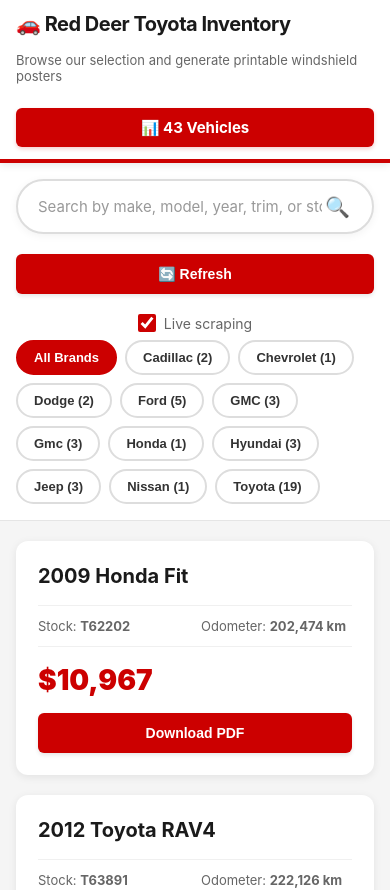
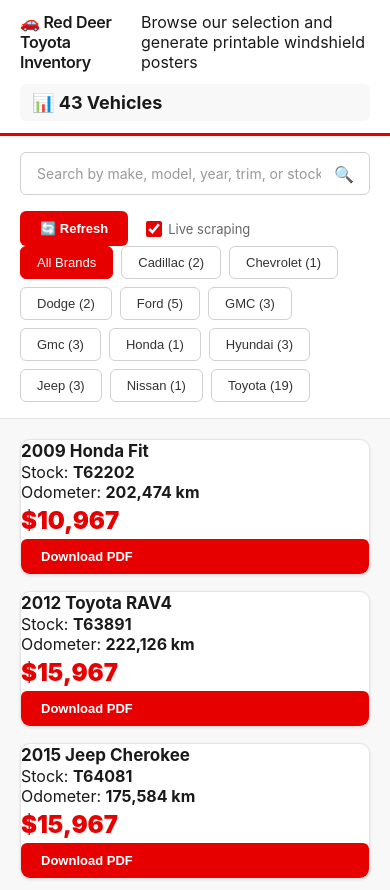
Before and after one commit to monilp28/RDTPDF, a React (Create React App) app: page / in a window 390 px wide. Shown: the top 890 px of the page. Built offline with nearby package versions, Linux system fonts and the light colour scheme; no server answers.

Commit message:
Refactor CSS for improved styling and responsiveness
Updated styles for various components including background colors, padding, and font sizes. Adjusted responsive design for better layout on smaller screens.

```diff
--- a/src/App.css
+++ b/src/App.css
@@ -185,13 +185,13 @@
 body {
   font-family: -apple-system, BlinkMacSystemFont, 'Segoe UI', 'Roboto', 'Oxygen', 'Ubuntu', 'Cantarell', sans-serif;
   color: #1a1a1a;
-  background: #f5f5f5;
+  background: #f8f8f8;
   min-height: 100vh;
 }
 
 .app-wrapper {
   min-height: 100vh;
-  background: #f5f5f5;
+  background: #f8f8f8;
 }
 
 .container {
@@ -203,8 +203,8 @@
 /* Header Section */
 .app-header-section {
   background: #fff;
-  border-bottom: 4px solid #cc0000;
-  box-shadow: 0 2px 8px rgba(0, 0, 0, 0.1);
+  border-bottom: 3px solid #e60000;
+  box-shadow: 0 1px 3px rgba(0, 0, 0, 0.08);
   position: sticky;
   top: 0;
   z-index: 100;
@@ -214,21 +214,48 @@
   display: flex;
   align-items: center;
   justify-content: space-between;
-  padding: 20px 40px;
+  padding: 16px 32px;
   gap: 24px;
 }
 
 .header-left {
   display: flex;
   align-items: center;
-  gap: 20px;
+  gap: 16px;
   flex: 1;
 }
 
-.header-logo {
-  width: 180px;
-  height: auto;
-  object-fit: contain;
+.header-logo-container {
+  display: flex;
+  align-items: center;
+  gap: 12px;
+  background: #e60000;
+  padding: 8px 16px;
+  border-radius: 6px;
+}
+
+.header-logo-icon {
+  width: 24px;
+  height: 24px;
+  background: white;
+  border-radius: 4px;
+  display: flex;
+  align-items: center;
+  justify-content: center;
+  font-size: 16px;
+}
+
+.header-logo-text {
+  color: white;
+  font-weight: 700;
+  font-size: 14px;
+  line-height: 1.2;
+}
+
+.header-logo-subtext {
+  font-size: 11px;
+  font-weight: 400;
+  opacity: 0.95;
 }
 
 .header-text {
@@ -237,69 +264,69 @@
 
 .app-title {
   margin: 0;
-  font-size: 28px;
-  font-weight: 700;
+  font-size: 16px;
+  font-weight: 600;
   color: #1a1a1a;
-  letter-spacing: -0.5px;
-}
-
-.app-subtitle {
-  color: #666;
-  margin: 4px 0 0 0;
-  font-size: 14px;
-  font-weight: 400;
+  letter-spacing: -0.3px;
 }
 
 .header-stats {
   display: flex;
-  gap: 16px;
+  gap: 2px;
   align-items: center;
+  background: #f8f8f8;
+  padding: 8px 12px;
+  border-radius: 6px;
 }
 
 .stat-badge {
-  background: #cc0000;
-  color: white;
-  padding: 10px 20px;
-  border-radius: 6px;
+  color: #1a1a1a;
   font-weight: 700;
-  font-size: 15px;
-  box-shadow: 0 2px 4px rgba(204, 0, 0, 0.2);
-  white-space: nowrap;
+  font-size: 18px;
+}
+
+.stat-label {
+  color: #666;
+  font-size: 12px;
+  font-weight: 400;
+  margin-left: 4px;
 }
 
 /* Search and Controls Section */
 .controls-section {
   background: #fff;
-  padding: 30px 40px;
+  padding: 20px 32px;
   border-bottom: 1px solid #e5e5e5;
 }
 
-.search-container {
-  max-width: 800px;
-  margin: 0 auto 24px auto;
+.search-and-filter-row {
+  display: flex;
+  gap: 12px;
+  align-items: center;
+  margin-bottom: 16px;
 }
 
 .search-wrapper {
   position: relative;
-  width: 100%;
+  flex: 1;
+  max-width: 600px;
 }
 
 .search-input {
   width: 100%;
-  padding: 18px 60px 18px 24px;
-  font-size: 16px;
-  border: 2px solid #ddd;
-  border-radius: 50px;
+  padding: 12px 48px 12px 16px;
+  font-size: 14px;
+  border: 1px solid #d0d0d0;
+  border-radius: 6px;
   outline: none;
-  transition: all 0.3s ease;
+  transition: all 0.2s ease;
   font-family: inherit;
   background: #fff;
-  box-shadow: 0 2px 8px rgba(0, 0, 0, 0.05);
 }
 
 .search-input:focus {
-  border-color: #cc0000;
-  box-shadow: 0 4px 12px rgba(204, 0, 0, 0.15);
+  border-color: #e60000;
+  box-shadow: 0 0 0 3px rgba(230, 0, 0, 0.1);
 }
 
 .search-input::placeholder {
@@ -308,38 +335,106 @@
 
 .search-icon {
   position: absolute;
-  right: 24px;
+  right: 16px;
   top: 50%;
   transform: translateY(-50%);
-  font-size: 20px;
+  font-size: 16px;
   color: #999;
   pointer-events: none;
 }
 
 .clear-search {
   position: absolute;
-  right: 56px;
+  right: 42px;
   top: 50%;
   transform: translateY(-50%);
-  background: #f5f5f5;
+  background: transparent;
   border: none;
-  color: #666;
+  color: #999;
   cursor: pointer;
-  padding: 8px;
+  padding: 4px;
   display: flex;
   align-items: center;
   justify-content: center;
-  border-radius: 50%;
-  width: 32px;
-  height: 32px;
+  width: 24px;
+  height: 24px;
   transition: all 0.2s ease;
-  font-size: 18px;
+  font-size: 16px;
   font-weight: bold;
 }
 
 .clear-search:hover {
-  background: #e0e0e0;
   color: #333;
+}
+
+.filter-toggle-btn {
+  padding: 12px 20px;
+  border: 1px solid #d0d0d0;
+  border-radius: 6px;
+  background: white;
+  color: #333;
+  font-size: 14px;
+  font-weight: 500;
+  cursor: pointer;
+  transition: all 0.2s ease;
+  display: flex;
+  align-items: center;
+  gap: 8px;
+  white-space: nowrap;
+}
+
+.filter-toggle-btn:hover {
+  border-color: #999;
+}
+
+/* Stats Row */
+.stats-row {
+  display: flex;
+  gap: 16px;
+  margin-bottom: 20px;
+}
+
+.stat-card {
+  flex: 1;
+  background: white;
+  border: 1px solid #e5e5e5;
+  border-radius: 8px;
+  padding: 16px;
+  display: flex;
+  align-items: center;
+  gap: 12px;
+}
+
+.stat-icon {
+  width: 40px;
+  height: 40px;
+  border-radius: 8px;
+  display: flex;
+  align-items: center;
+  justify-content: center;
+  font-size: 20px;
+}
+
+.stat-icon.vehicles { background: #e8f4f8; }
+.stat-icon.price { background: #e6f7ed; }
+.stat-icon.year { background: #fff4e6; }
+.stat-icon.makes { background: #f3e8ff; }
+
+.stat-content {
+  flex: 1;
+}
+
+.stat-label-small {
+  font-size: 12px;
+  color: #666;
+  font-weight: 500;
+  margin-bottom: 4px;
+}
+
+.stat-value-large {
+  font-size: 20px;
+  font-weight: 700;
+  color: #1a1a1a;
 }
 
 /* Filter and Action Buttons */
@@ -347,7 +442,7 @@
   display: flex;
   justify-content: space-between;
   align-items: center;
-  gap: 20px;
+  gap: 16px;
   flex-wrap: wrap;
 }
 
@@ -358,63 +453,59 @@
 
 .filter-buttons {
   display: flex;
-  gap: 10px;
+  gap: 8px;
   flex-wrap: wrap;
 }
 
 .filter-chip {
-  padding: 10px 20px;
-  border: 2px solid #ddd;
-  border-radius: 30px;
+  padding: 8px 16px;
+  border: 1px solid #d0d0d0;
+  border-radius: 6px;
   background: white;
   color: #333;
-  font-size: 14px;
-  font-weight: 600;
+  font-size: 13px;
+  font-weight: 500;
   cursor: pointer;
   transition: all 0.2s ease;
   white-space: nowrap;
 }
 
 .filter-chip:hover {
-  border-color: #cc0000;
-  color: #cc0000;
-  transform: translateY(-1px);
+  border-color: #e60000;
+  color: #e60000;
 }
 
 .filter-chip.active {
-  background: #cc0000;
+  background: #e60000;
   color: white;
-  border-color: #cc0000;
+  border-color: #e60000;
 }
 
 /* Action Buttons */
 .action-buttons {
   display: flex;
-  gap: 12px;
+  gap: 8px;
   align-items: center;
   flex-wrap: wrap;
 }
 
 .btn {
-  padding: 12px 24px;
+  padding: 10px 20px;
   border-radius: 6px;
   border: none;
-  background: #cc0000;
+  background: #e60000;
   color: white;
   cursor: pointer;
   font-weight: 600;
-  font-size: 14px;
+  font-size: 13px;
   transition: all 0.2s ease;
   display: inline-flex;
   align-items: center;
-  gap: 8px;
-  box-shadow: 0 2px 4px rgba(0, 0, 0, 0.1);
+  gap: 6px;
 }
 
 .btn:hover:not(:disabled) {
-  background: #b30000;
-  transform: translateY(-1px);
-  box-shadow: 0 4px 8px rgba(0, 0, 0, 0.15);
+  background: #cc0000;
 }
 
 .btn:disabled {
@@ -425,59 +516,58 @@
 .btn-secondary {
   background: white;
   color: #333;
-  border: 2px solid #ddd;
-  box-shadow: none;
+  border: 1px solid #d0d0d0;
 }
 
 .btn-secondary:hover:not(:disabled) {
-  background: #f5f5f5;
+  background: #f8f8f8;
   border-color: #999;
 }
 
 .mode-toggle {
   display: flex;
   align-items: center;
-  gap: 8px;
-  font-size: 14px;
+  gap: 6px;
+  font-size: 13px;
   color: #666;
   cursor: pointer;
   user-select: none;
-  padding: 8px 12px;
+  padding: 6px 10px;
   border-radius: 6px;
   transition: background 0.2s;
 }
 
 .mode-toggle:hover {
-  background: #f5f5f5;
+  background: #f8f8f8;
 }
 
 .mode-toggle input[type="checkbox"] {
-  width: 18px;
-  height: 18px;
+  width: 16px;
+  height: 16px;
   cursor: pointer;
-  accent-color: #cc0000;
+  accent-color: #e60000;
 }
 
 /* Status Messages */
 .status-message {
-  padding: 14px 24px;
-  border-radius: 8px;
-  font-weight: 600;
-  font-size: 14px;
-  margin-top: 16px;
+  padding: 12px 20px;
+  border-radius: 6px;
+  font-weight: 500;
+  font-size: 13px;
+  margin-top: 12px;
   animation: slideIn 0.3s ease;
 }
 
 .status-message.success {
-  background: #e8f5e9;
-  color: #2e7d32;
-  border-left: 4px solid #4caf50;
+  background: #e6f7ed;
+  color: #0d7a3f;
+  border: 1px solid #b8e6cc;
 }
 
 .status-message.error {
-  background: #ffebee;
-  color: #c62828;
-  border-left: 4px solid #f44336;
+  background: #fff0f0;
+  color: #c41e3a;
+  border: 1px solid #ffc9d0;
 }
 
 @keyframes slideIn {
@@ -494,119 +584,197 @@
 /* Vehicle Grid */
 .grid {
   display: grid;
-  grid-template-columns: repeat(auto-fill, minmax(320px, 1fr));
-  gap: 24px;
-  padding: 32px 40px;
+  grid-template-columns: repeat(auto-fill, minmax(280px, 1fr));
+  gap: 20px;
+  padding: 24px 32px;
 }
 
 /* Vehicle Cards */
 .card {
   background: white;
-  border-radius: 12px;
+  border-radius: 10px;
   overflow: hidden;
-  box-shadow: 0 2px 8px rgba(0, 0, 0, 0.08);
+  box-shadow: 0 1px 3px rgba(0, 0, 0, 0.1);
   transition: all 0.3s ease;
-  border: 2px solid transparent;
+  border: 1px solid #e5e5e5;
 }
 
 .card:hover {
   transform: translateY(-4px);
-  box-shadow: 0 8px 24px rgba(0, 0, 0, 0.12);
-  border-color: #cc0000;
+  box-shadow: 0 6px 16px rgba(0, 0, 0, 0.12);
+  border-color: #e60000;
 }
 
 .preview-card {
   display: flex;
   flex-direction: column;
   height: 100%;
-  padding: 24px;
-  gap: 16px;
 }
 
-.vehicle-image-placeholder {
+.vehicle-image-section {
+  position: relative;
   width: 100%;
   height: 180px;
-  background: linear-gradient(135deg, #f5f5f5 0%, #e5e5e5 100%);
+  background: linear-gradient(135deg, #f8f8f8 0%, #e8e8e8 100%);
   display: flex;
   align-items: center;
   justify-content: center;
-  color: #999;
+}
+
+.vehicle-badges {
+  position: absolute;
+  top: 12px;
+  left: 12px;
+  display: flex;
+  gap: 6px;
+  flex-direction: column;
+  align-items: flex-start;
+}
+
+.badge-stock {
+  background: rgba(26, 26, 26, 0.85);
+  color: white;
+  padding: 4px 10px;
+  border-radius: 4px;
+  font-size: 11px;
+  font-weight: 600;
+  backdrop-filter: blur(4px);
+}
+
+.sale-badge {
+  background: #e60000;
+  color: white;
+  padding: 5px 12px;
+  border-radius: 4px;
+  font-size: 11px;
+  font-weight: 700;
+  text-transform: uppercase;
+  letter-spacing: 0.3px;
+}
+
+.favorite-icon {
+  position: absolute;
+  top: 12px;
+  right: 12px;
+  width: 36px;
+  height: 36px;
+  border-radius: 50%;
+  background: white;
+  border: 1px solid #e5e5e5;
+  display: flex;
+  align-items: center;
+  justify-content: center;
+  cursor: pointer;
+  transition: all 0.2s ease;
+  font-size: 18px;
+}
+
+.favorite-icon:hover {
+  background: #ffe6e6;
+  border-color: #e60000;
+  color: #e60000;
+}
+
+.vehicle-placeholder-icon {
   font-size: 48px;
+  color: #ccc;
+}
+
+.vehicle-content {
+  padding: 16px;
+  flex: 1;
+  display: flex;
+  flex-direction: column;
+  gap: 12px;
+}
+
+.vehicle-brand-row {
+  display: flex;
+  align-items: center;
+  gap: 8px;
+}
+
+.brand-icon {
+  width: 32px;
+  height: 32px;
+  border-radius: 6px;
+  background: #f8f8f8;
+  display: flex;
+  align-items: center;
+  justify-content: center;
+  font-size: 14px;
   font-weight: 700;
-  border-radius: 8px;
-  margin-bottom: 8px;
+  color: #666;
+}
+
+.brand-name-text {
+  font-size: 13px;
+  color: #666;
+  font-weight: 500;
 }
 
 .preview-title {
-  font-size: 20px;
+  font-size: 17px;
   font-weight: 700;
   color: #1a1a1a;
   margin: 0;
   line-height: 1.3;
 }
 
-.preview-meta {
-  display: grid;
-  grid-template-columns: 1fr 1fr;
-  gap: 12px;
-  font-size: 13px;
-  color: #666;
-  padding: 12px 0;
-  border-top: 1px solid #f0f0f0;
-  border-bottom: 1px solid #f0f0f0;
-}
-
-.meta-item {
-  display: flex;
-  flex-direction: column;
-  gap: 4px;
-}
-
-.meta-label {
-  font-weight: 500;
-  font-size: 12px;
-  text-transform: uppercase;
-  letter-spacing: 0.5px;
-  color: #999;
-}
-
-.meta-value {
-  font-weight: 700;
-  color: #1a1a1a;
-  font-size: 14px;
-}
-
 .preview-price {
-  font-size: 28px;
+  font-size: 24px;
   font-weight: 900;
-  color: #cc0000;
-  margin: auto 0 0 0;
+  color: #e60000;
+  margin: 4px 0;
 }
 
 .preview-old {
   color: #999;
   text-decoration: line-through;
-  margin-right: 12px;
+  margin-right: 8px;
   font-weight: 600;
-  font-size: 20px;
+  font-size: 16px;
 }
 
 .preview-now {
-  color: #cc0000;
+  color: #e60000;
   font-weight: 900;
 }
 
-.sale-badge {
-  display: inline-block;
-  background: #cc0000;
-  color: white;
-  padding: 6px 14px;
-  border-radius: 6px;
-  font-size: 11px;
-  font-weight: 700;
-  text-transform: uppercase;
-  letter-spacing: 0.5px;
-  align-self: flex-start;
+.vehicle-specs {
+  display: flex;
+  gap: 12px;
+  padding: 12px 0;
+  border-top: 1px solid #f0f0f0;
+  font-size: 12px;
+}
+
+.spec-item {
+  display: flex;
+  align-items: center;
+  gap: 4px;
+  color: #666;
+}
+
+.spec-icon {
+  font-size: 14px;
+}
+
+.spec-value {
+  font-weight: 600;
+  color: #1a1a1a;
+}
+
+.card-footer {
+  padding: 12px 16px;
+  border-top: 1px solid #f0f0f0;
+}
+
+.card-footer .btn {
+  width: 100%;
+  justify-content: center;
+  padding: 10px;
+  font-size: 13px;
 }
 
 /* Loading & Error States */
@@ -614,18 +782,18 @@
 .error-container,
 .empty-container {
   text-align: center;
-  padding: 80px 40px;
+  padding: 60px 32px;
   background: white;
-  margin: 40px;
-  border-radius: 12px;
-  box-shadow: 0 2px 8px rgba(0, 0, 0, 0.08);
+  margin: 24px 32px;
+  border-radius: 10px;
+  box-shadow: 0 1px 3px rgba(0, 0, 0, 0.08);
 }
 
 .loading-spinner {
   width: 48px;
   height: 48px;
   border: 4px solid #f0f0f0;
-  border-top-color: #cc0000;
+  border-top-color: #e60000;
   border-radius: 50%;
   animation: spin 1s linear infinite;
   margin: 0 auto 20px;
@@ -636,45 +804,104 @@
 }
 
 .error-container {
-  border: 2px solid #ffcdd2;
-  background: #ffebee;
+  border: 1px solid #ffc9d0;
+  background: #fff0f0;
 }
 
 .error-title {
-  color: #c62828;
+  color: #c41e3a;
   margin: 0 0 12px 0;
-  font-size: 24px;
+  font-size: 22px;
   font-weight: 700;
 }
 
 .error-message {
   color: #d32f2f;
-  margin: 0 0 24px 0;
-  font-size: 16px;
+  margin: 0 0 20px 0;
+  font-size: 15px;
 }
 
 .error-actions {
   display: flex;
-  gap: 12px;
+  gap: 10px;
   justify-content: center;
   flex-wrap: wrap;
 }
 
 .empty-container h3 {
-  font-size: 24px;
+  font-size: 22px;
   color: #1a1a1a;
-  margin: 16px 0 12px 0;
+  margin: 16px 0 10px 0;
   font-weight: 700;
 }
 
 .empty-container p {
   color: #666;
-  margin-bottom: 24px;
+  margin-bottom: 20px;
+  font-size: 15px;
+}
+
+/* Footer */
+.app-footer {
+  background: #2c2c2c;
+  color: white;
+  padding: 40px 32px;
+  margin-top: 40px;
+}
+
+.footer-content {
+  max-width: 1400px;
+  margin: 0 auto;
+  display: grid;
+  grid-template-columns: repeat(auto-fit, minmax(250px, 1fr));
+  gap: 32px;
+}
+
+.footer-section h3 {
   font-size: 16px;
+  margin-bottom: 16px;
+  color: white;
+  font-weight: 700;
+}
+
+.footer-section p,
+.footer-section li {
+  font-size: 13px;
+  color: #ccc;
+  line-height: 1.6;
+  margin-bottom: 8px;
+}
+
+.footer-section ul {
+  list-style: none;
+  padding: 0;
+}
+
+.footer-section a {
+  color: #ccc;
+  text-decoration: none;
+  transition: color 0.2s;
+}
+
+.footer-section a:hover {
+  color: #e60000;
+}
+
+.footer-bottom {
+  text-align: center;
+  padding-top: 24px;
+  margin-top: 24px;
+  border-top: 1px solid #444;
+  color: #999;
+  font-size: 12px;
 }
 
 /* Responsive Design */
 @media (max-width: 1024px) {
+  .stats-row {
+    grid-template-columns: repeat(2, 1fr);
+  }
+
   .controls-grid {
     flex-direction: column;
     align-items: stretch;
@@ -683,110 +910,64 @@
   .filter-section {
     width: 100%;
   }
-
-  .action-buttons {
-    width: 100%;
-    justify-content: flex-start;
-  }
 }
 
 @media (max-width: 768px) {
   .header-content {
     flex-direction: column;
     align-items: flex-start;
-    padding: 16px 20px;
-  }
-
-  .header-left {
-    flex-direction: column;
-    align-items: flex-start;
+    padding: 12px 20px;
     gap: 12px;
-  }
-
-  .header-logo {
-    width: 140px;
-  }
-
-  .app-title {
-    font-size: 22px;
   }
 
   .header-stats {
     width: 100%;
-    flex-direction: column;
-    gap: 8px;
   }
 
-  .stat-badge {
+  .search-and-filter-row {
+    flex-direction: column;
+    align-items: stretch;
+  }
+
+  .search-wrapper {
+    max-width: 100%;
+  }
+
+  .filter-toggle-btn {
     width: 100%;
-    text-align: center;
+    justify-content: center;
+  }
+
+  .stats-row {
+    grid-template-columns: 1fr;
   }
 
   .controls-section {
+    padding: 16px 20px;
+  }
+
+  .grid {
+    grid-template-columns: repeat(auto-fill, minmax(250px, 1fr));
+    gap: 16px;
     padding: 20px;
   }
 
-  .search-container {
-    margin-bottom: 20px;
-  }
-
-  .grid {
+  .footer-content {
     grid-template-columns: 1fr;
-    gap: 20px;
-    padding: 24px 20px;
-  }
-
-  .filter-buttons {
-    gap: 8px;
-  }
-
-  .filter-chip {
-    padding: 8px 16px;
-    font-size: 13px;
+    gap: 24px;
   }
 }
 
 @media (max-width: 480px) {
-  .header-content {
-    padding: 12px 16px;
+  .grid {
+    grid-template-columns: 1fr;
   }
 
-  .header-logo {
-    width: 120px;
+  .header-logo-container {
+    padding: 6px 12px;
   }
 
-  .app-title {
-    font-size: 20px;
-  }
-
-  .app-subtitle {
-    font-size: 13px;
-  }
-
-  .search-input {
-    padding: 16px 50px 16px 20px;
-    font-size: 15px;
-  }
-
-  .controls-section {
-    padding: 16px;
-  }
-
-  .grid {
-    padding: 20px 16px;
-  }
-
-  .preview-card {
-    padding: 20px;
-  }
-
-  .action-buttons {
-    flex-direction: column;
-    width: 100%;
-  }
-
-  .btn {
-    width: 100%;
-    justify-content: center;
+  .header-logo-text {
+    font-size: 12px;
   }
 }
```
